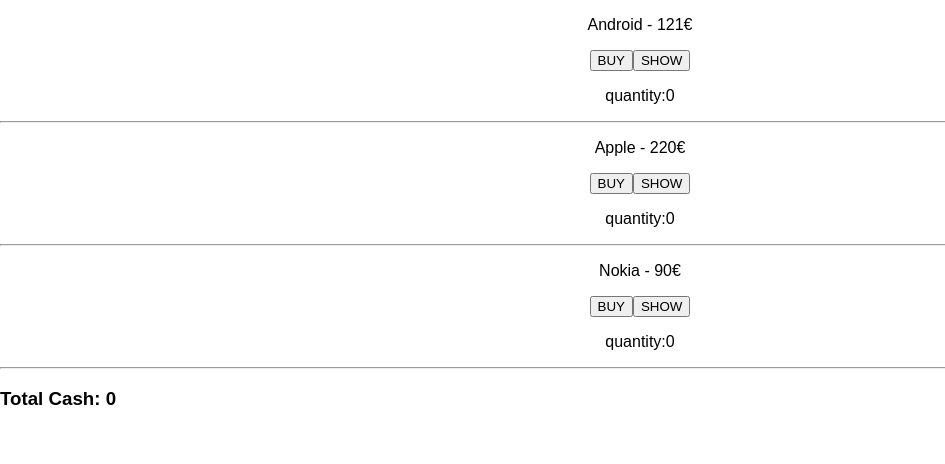
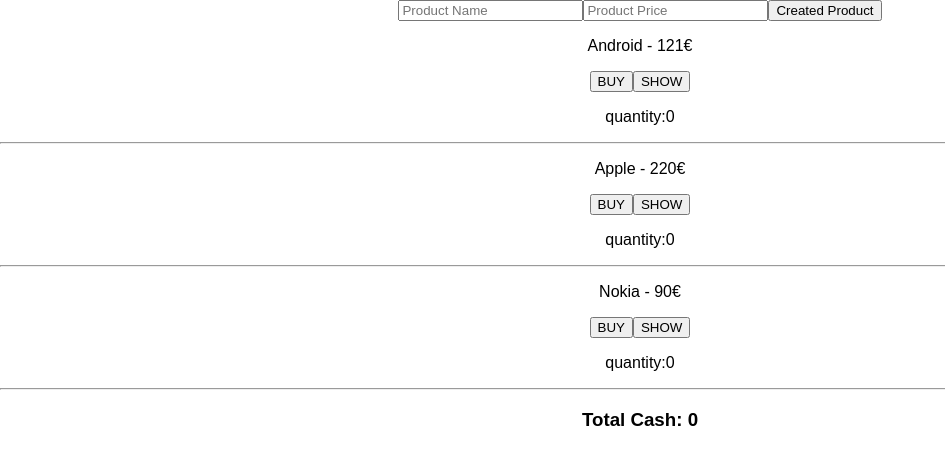
Before and after one commit to acordani/Intro_to_react, a React (Create React App) app in the folder code4startup-react/: page / in a window 1280 px wide. Shown: the top 464 px of the page, without its empty margins (0-945 px from the left). Built offline with nearby package versions, Linux system fonts and the light colour scheme.

Commit message:
Adding Product Form

```diff
--- a/code4startup-react/src/App.js
+++ b/code4startup-react/src/App.js
@@ -1,5 +1,5 @@
 import React, { Component } from 'react';
-import logo from './logo.svg';
+
 import './App.css';
 
 class Product extends Component {
@@ -41,7 +41,7 @@
   render() {
     return(
       <h3>Total Cash: {this.props.total} </h3>
-    )
+    );
   }
 }
 
@@ -79,7 +79,8 @@
     });
 
     return(
-      <div>
+      <div className="App">
+        <ProductForm />
         {products}
         <Total total={this.state.total} />
       </div>
@@ -88,4 +89,22 @@
   }
 }
 
+class ProductForm extends React.Component {
+
+  submit = (event) => {
+  event.preventDefault();
+  alert('Name: ' + this.name.value + ' € ' + this.price.value);
+  }
+
+  render() {
+    return(
+      <form onSubmit= {e => this.submit(e)} >
+        <input type="text" placeholder="Product Name" ref={(input) => this.name = input} />
+        <input type="text" placeholder="Product Price" ref={(input) => this.price = input} />
+        <button type="submit">Created Product</button>
+      </form>
+    );
+  }
+}
+
 export default ProductList;
```
Also changed, not shown: 1 other file (tests, documents, lock files or other folders).
